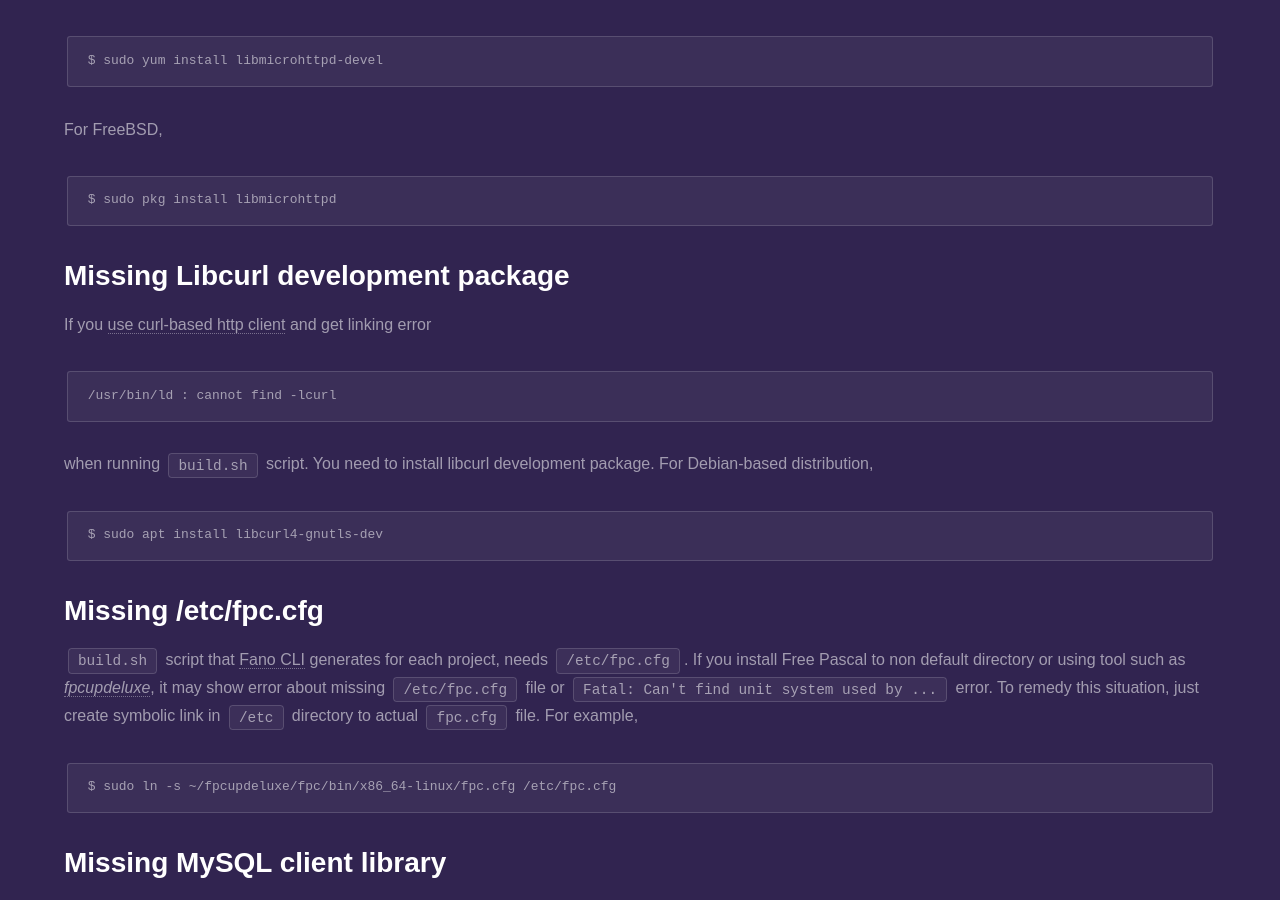
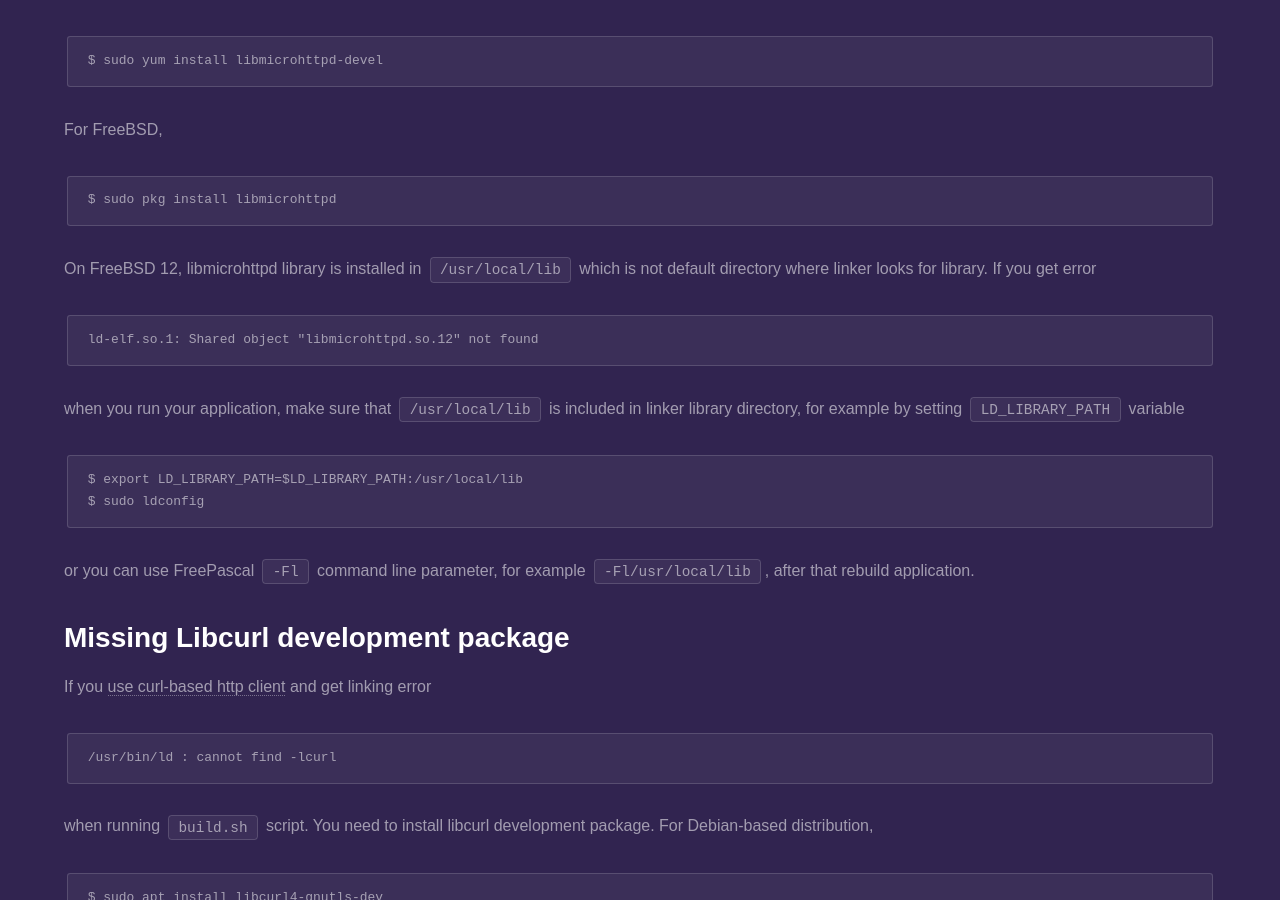
Before and after one commit to fanoframework/fanoframework.github.io, a Jekyll site: the page built from known-issues/index.md, in a window 1280 px wide and 900 px high, scrolled down 3276 px. Built offline with Jekyll 4.4.1, drawn with Linux system fonts in a browser that asks for light colours; our own code applies the rules of GitHub Pages for plain Markdown files.

Commit message:
Add information on missing shared object

````diff
--- a/known-issues/index.md
+++ b/known-issues/index.md
@@ -131,7 +131,18 @@ For FreeBSD,
 ```
 $ sudo pkg install libmicrohttpd
 ```
+On FreeBSD 12, libmicrohttpd library is installed in `/usr/local/lib` which is not default directory where linker looks for library. If you get error
 
+```
+ld-elf.so.1: Shared object "libmicrohttpd.so.12" not found
+```
+when you run your application, make sure that `/usr/local/lib` is included in linker library directory, for example by setting `LD_LIBRARY_PATH` variable
+
+```
+$ export LD_LIBRARY_PATH=$LD_LIBRARY_PATH:/usr/local/lib
+$ sudo ldconfig
+```
+or you can use FreePascal `-Fl` command line parameter, for example `-Fl/usr/local/lib`, after that rebuild application.
 ## <a name="missing-libcurl-development-package"></a>Missing Libcurl development package
 
 If you [use curl-based http client](/scaffolding-with-fano-cli/creating-project#use-libcurl-in-application) and get linking error
````
